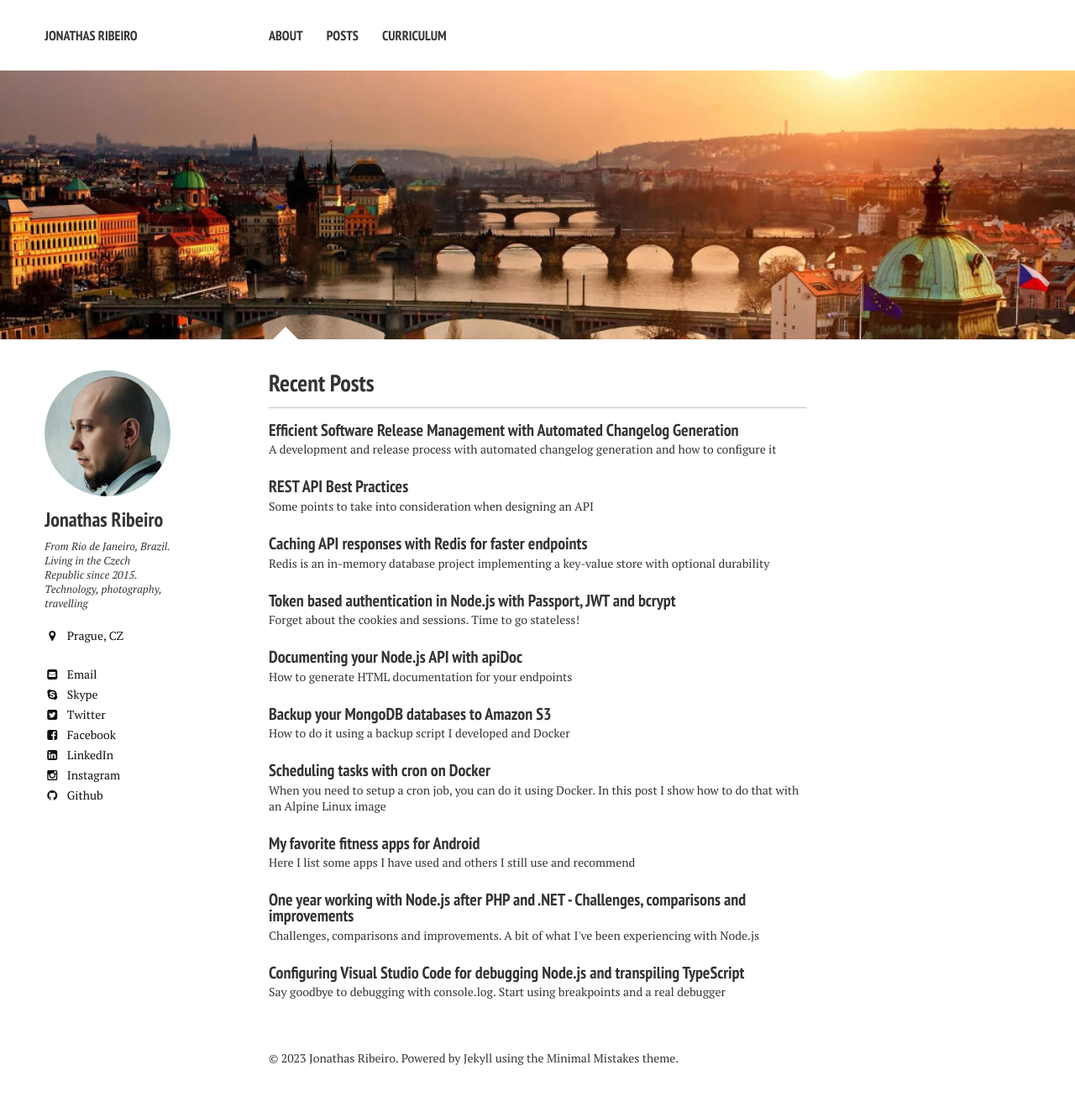
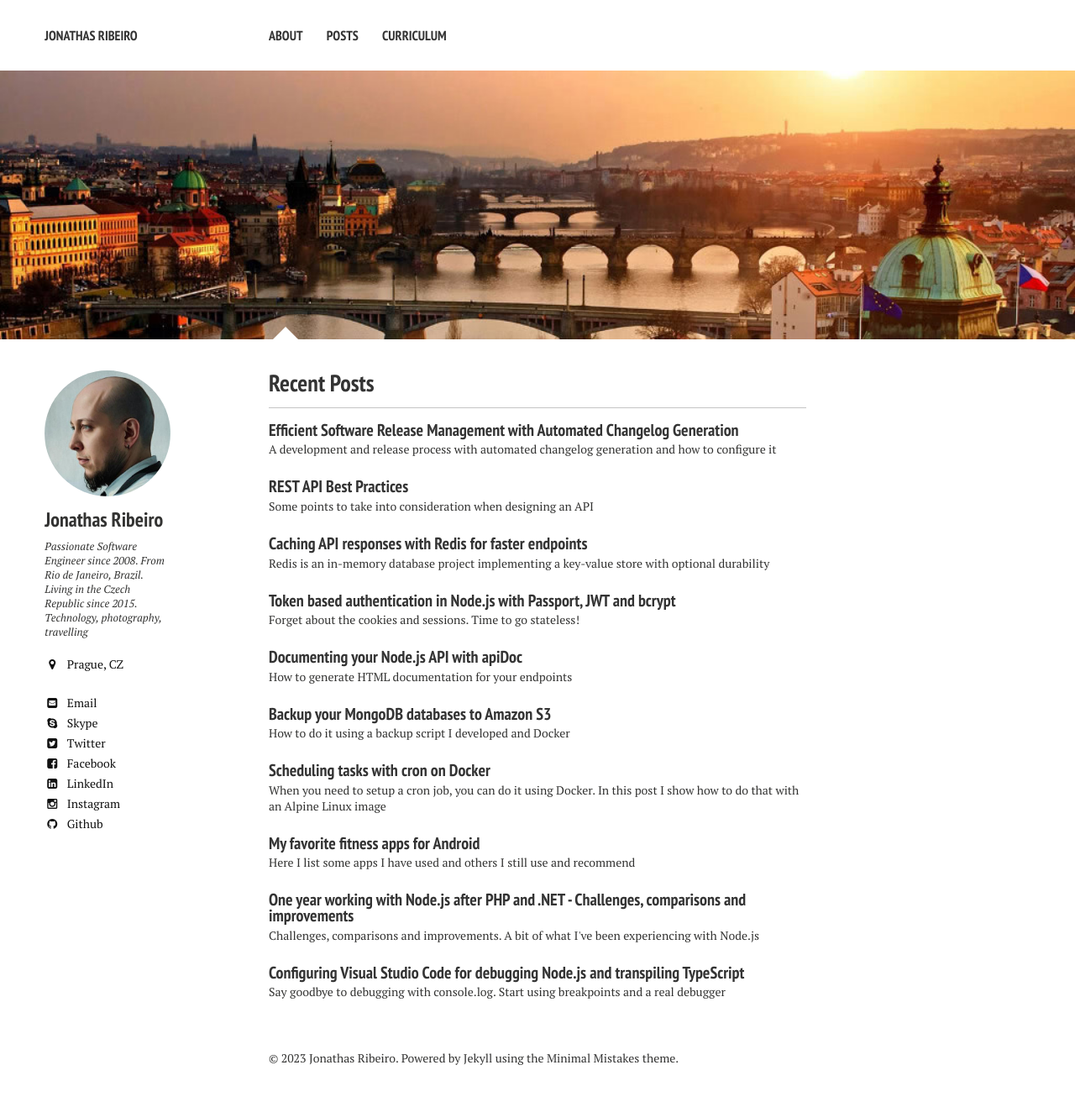
Before and after one commit to jonathas/jonathas.github.io, a Jekyll site: the page built from index.md, in a window 1280 px wide. Shown: the whole page at 84% size. Built offline with Jekyll 4.4.1, drawn with Linux system fonts in a browser that asks for light colours; nearby versions of some CDN libraries.

Commit message:
chore: updated bio

```diff
--- a/_config.yml
+++ b/_config.yml
@@ -28,7 +28,7 @@ kramdown:
 owner:
   name: Jonathas Ribeiro
   avatar: jon.jpg
-  bio: "From Rio de Janeiro, Brazil. Living in the Czech Republic since 2015. Technology, photography, travelling"
+  bio: "Passionate Software Engineer since 2008. From Rio de Janeiro, Brazil. Living in the Czech Republic since 2015. Technology, photography, travelling"
   location: "Prague, CZ"
   email: contact@jonathas.com
   disqus-shortname: jonribeiro
```
